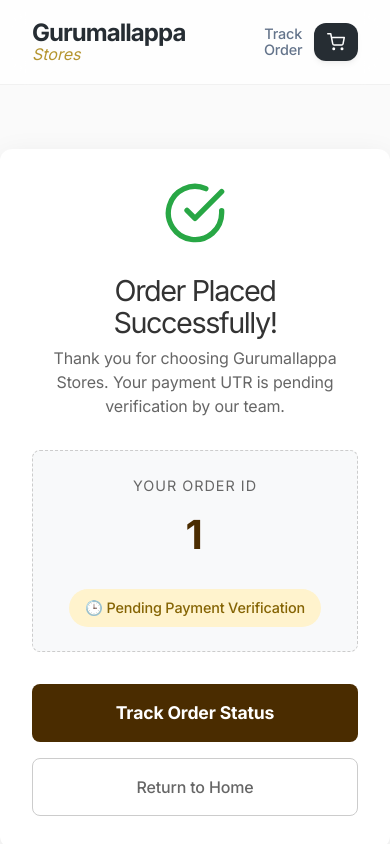
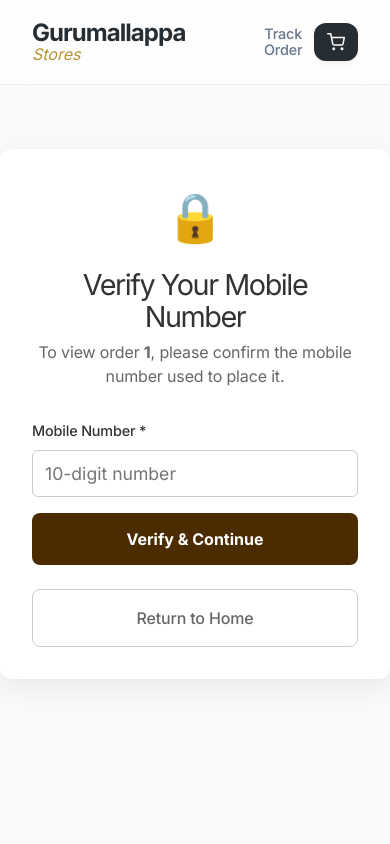
Before and after one commit to mindsfire/gurumallappastores, a Next.js app: page /order-confirmation/1 in a window 390 px wide. Shown: the top 844 px of the page. Built offline with nearby package versions, Linux system fonts and the light colour scheme; no server answers; the database is empty.

Commit message:
Feature - phone-number verification for order access and UTR submission

```diff
--- a/src/app/api/orders/[shortId]/status/route.ts
+++ b/src/app/api/orders/[shortId]/status/route.ts
@@ -1,11 +1,27 @@
 import { NextResponse } from 'next/server';
 import { prisma } from '@/lib/prisma';
 
-export async function GET(_request: Request, { params }: { params: Promise<{ shortId: string }> }) {
+const normalizePhone = (p: string) => p.replace(/\D/g, '').slice(-10);
+
+export async function GET(request: Request, { params }: { params: Promise<{ shortId: string }> }) {
   try {
     const { shortId } = await params;
-    const order = await prisma.order.findUnique({ where: { shortId }, select: { status: true } });
+    const phone = new URL(request.url).searchParams.get('phone');
+
+    if (!phone || normalizePhone(phone).length !== 10) {
+      return NextResponse.json({ error: 'Phone required' }, { status: 400 });
+    }
+
+    const order = await prisma.order.findUnique({
+      where: { shortId },
+      select: { status: true, customer: { select: { phone: true } } },
+    });
     if (!order) return NextResponse.json({ error: 'Order not found' }, { status: 404 });
+
+    if (normalizePhone(order.customer.phone) !== normalizePhone(phone)) {
+      return NextResponse.json({ error: 'Phone mismatch' }, { status: 403 });
+    }
+
     return NextResponse.json({ status: order.status });
   } catch (error) {
     return NextResponse.json({ error: 'Failed to fetch order status' }, { status: 500 });
--- a/src/app/api/orders/[shortId]/utr/route.ts
+++ b/src/app/api/orders/[shortId]/utr/route.ts
@@ -1,37 +1,53 @@
 import { NextResponse } from 'next/server';
 import { prisma } from '@/lib/prisma';
+
+const normalizePhone = (p: string) => p.replace(/\D/g, '').slice(-10);
 
 export async function PATCH(request: Request, { params }: { params: Promise<{ shortId: string }> }) {
   try {
     const { shortId } = await params;
-    const { utrNumber } = await request.json();
+    const { utrNumber, phone } = await request.json();
+
+    if (!phone || normalizePhone(phone).length !== 10) {
+      return NextResponse.json({ error: 'Please verify your mobile number to continue.' }, { status: 400 });
+    }
 
     if (!utrNumber || utrNumber.length < 12) {
       return NextResponse.json({ error: 'Please enter a valid 12-digit UTR number.' }, { status: 400 });
     }
 
-    const order = await prisma.order.findUnique({ where: { shortId } });
+    const order = await prisma.order.findUnique({
+      where: { shortId },
+      include: { customer: { select: { phone: true } } },
+    });
     if (!order) {
       return NextResponse.json({ error: 'Order not found.' }, { status: 404 });
+    }
+
+    // Phone-match check — prevents strangers from submitting UTRs on a guessed shortId
+    if (normalizePhone(order.customer.phone) !== normalizePhone(phone)) {
+      return NextResponse.json({ error: 'Mobile number does not match this order.' }, { status: 403 });
     }
 
     if (order.status !== 'PENDING_UTR') {
       return NextResponse.json({ error: 'UTR has already been submitted for this order.' }, { status: 409 });
     }
 
-    // Check if this UTR is already used on another order
-    const duplicate = await prisma.order.findFirst({ where: { utrNumber, NOT: { shortId } } });
-    if (duplicate) {
-      return NextResponse.json(
-        { error: `This UTR is already linked to order ${duplicate.shortId}. If you believe this is an error, please contact us.` },
-        { status: 409 }
-      );
+    try {
+      await prisma.order.update({
+        where: { shortId },
+        data: { utrNumber, status: 'PENDING_VERIFICATION' },
+      });
+    } catch (err: any) {
+      // Unique-constraint race: this UTR is on another order
+      if (err.code === 'P2002' && err.meta?.target?.includes('utrNumber')) {
+        return NextResponse.json(
+          { error: 'This UTR is already linked to another order. If you believe this is an error, please contact us.' },
+          { status: 409 }
+        );
+      }
+      throw err;
     }
-
-    await prisma.order.update({
-      where: { shortId },
-      data: { utrNumber, status: 'PENDING_VERIFICATION' },
-    });
 
     return NextResponse.json({ success: true });
   } catch (error) {
--- a/src/app/order-confirmation/[id]/page.tsx
+++ b/src/app/order-confirmation/[id]/page.tsx
@@ -4,22 +4,64 @@ import { useState, useEffect, use } from "react";
 import Link from "next/link";
 import styles from "./page.module.css";
 
+const PENDING_KEY = "gms_pending_checkout";
+
 export default function OrderConfirmationPage({ params }: { params: Promise<{ id: string }> }) {
   const { id: orderId } = use(params);
 
+  const [phone, setPhone] = useState<string | null>(null);
+  const [phoneInput, setPhoneInput] = useState("");
+  const [phoneError, setPhoneError] = useState("");
   const [status, setStatus] = useState<string | null>(null);
   const [utrNumber, setUtrNumber] = useState("");
   const [utrError, setUtrError] = useState("");
   const [isSubmitting, setIsSubmitting] = useState(false);
   const [submitted, setSubmitted] = useState(false);
 
-  // Fetch current order status to decide which view to show
+  // Try to recover phone from the pending-checkout snapshot
   useEffect(() => {
-    fetch(`/api/orders/${orderId}/status`)
-      .then((r) => r.json())
-      .then((d) => setStatus(d.status ?? "PENDING_VERIFICATION"))
+    try {
+      const raw = localStorage.getItem(PENDING_KEY);
+      if (raw) {
+        const parsed = JSON.parse(raw);
+        if (parsed.orderId === orderId && parsed.phone) {
+          setPhone(parsed.phone);
+          return;
+        }
+      }
+    } catch {}
+    // No phone found — will show the verify-phone prompt
+  }, [orderId]);
+
+  // Fetch status once we have a phone
+  useEffect(() => {
+    if (!phone) return;
+    fetch(`/api/orders/${orderId}/status?phone=${encodeURIComponent(phone)}`)
+      .then(async (r) => {
+        const d = await r.json();
+        if (!r.ok) {
+          if (r.status === 403) {
+            setPhoneError("Mobile number doesn't match this order. Please try again.");
+            setPhone(null);
+            return;
+          }
+          throw new Error(d.error || "Failed to fetch order");
+        }
+        setStatus(d.status);
+      })
       .catch(() => setStatus("PENDING_VERIFICATION"));
-  }, [orderId]);
+  }, [phone, orderId]);
+
+  const handleVerifyPhone = (e: React.FormEvent) => {
+    e.preventDefault();
+    setPhoneError("");
+    const digits = phoneInput.replace(/\D/g, "").slice(-10);
+    if (digits.length !== 10) {
+      setPhoneError("Please enter a valid 10-digit mobile number.");
+      return;
+    }
+    setPhone(digits);
+  };
 
   const handleSubmitUtr = async (e: React.FormEvent) => {
     e.preventDefault();
@@ -36,7 +78,7 @@ export default function OrderConfirmationPage({ params }: { params: Promise<{ id
       const response = await fetch(`/api/orders/${orderId}/utr`, {
         method: "PATCH",
         headers: { "Content-Type": "application/json" },
-        body: JSON.stringify({ utrNumber }),
+        body: JSON.stringify({ utrNumber, phone }),
       });
 
       const data = await response.json();
@@ -44,6 +86,7 @@ export default function OrderConfirmationPage({ params }: { params: Promise<{ id
 
       setSubmitted(true);
       setStatus("PENDING_VERIFICATION");
+      localStorage.removeItem(PENDING_KEY);
     } catch (err: any) {
       setUtrError(err.message);
     } finally {
@@ -51,7 +94,57 @@ export default function OrderConfirmationPage({ params }: { params: Promise<{ id
     }
   };
 
-  // Loading
+  // ── No phone yet — verify mobile number ────────────────────────────────────
+  if (!phone) {
+    return (
+      <div className={styles.container}>
+        <div style={{ color: "#856404", fontSize: 48, marginBottom: "1rem" }}>🔒</div>
+        <h1 className={styles.title}>Verify Your Mobile Number</h1>
+        <p className={styles.subtitle}>
+          To view order <strong>{orderId}</strong>, please confirm the mobile number used to place it.
+        </p>
+
+        <form onSubmit={handleVerifyPhone} style={{ textAlign: "left", marginBottom: "1.5rem" }}>
+          <div style={{ marginBottom: "1rem" }}>
+            <label style={{ display: "block", fontWeight: 500, fontSize: "0.9rem", marginBottom: "0.5rem", color: "#333" }}>
+              Mobile Number *
+            </label>
+            <input
+              type="tel"
+              value={phoneInput}
+              onChange={(e) => setPhoneInput(e.target.value)}
+              required
+              placeholder="10-digit number"
+              pattern="[0-9]{10}"
+              style={{
+                width: "100%", padding: "0.75rem", border: "1px solid #ccc", borderRadius: "6px",
+                fontSize: "1.1rem", fontFamily: "inherit", boxSizing: "border-box"
+              }}
+            />
+            {phoneError && (
+              <small style={{ color: "#c0392b", display: "block", marginTop: "0.5rem", fontWeight: 500 }}>
+                {phoneError}
+              </small>
+            )}
+          </div>
+
+          <button
+            type="submit"
+            style={{
+              width: "100%", padding: "1rem", background: "#4a2c00", color: "white",
+              border: "none", borderRadius: "8px", fontSize: "1rem", fontWeight: "bold", cursor: "pointer"
+            }}
+          >
+            Verify & Continue
+          </button>
+        </form>
+
+        <Link href="/" className={styles.homeBtn}>Return to Home</Link>
+      </div>
+    );
+  }
+
+  // Loading after phone is set
   if (status === null) {
     return (
       <div className={styles.container}>
```
Also changed, not shown: src/app/checkout/page.tsx (+8 -4 lines).
